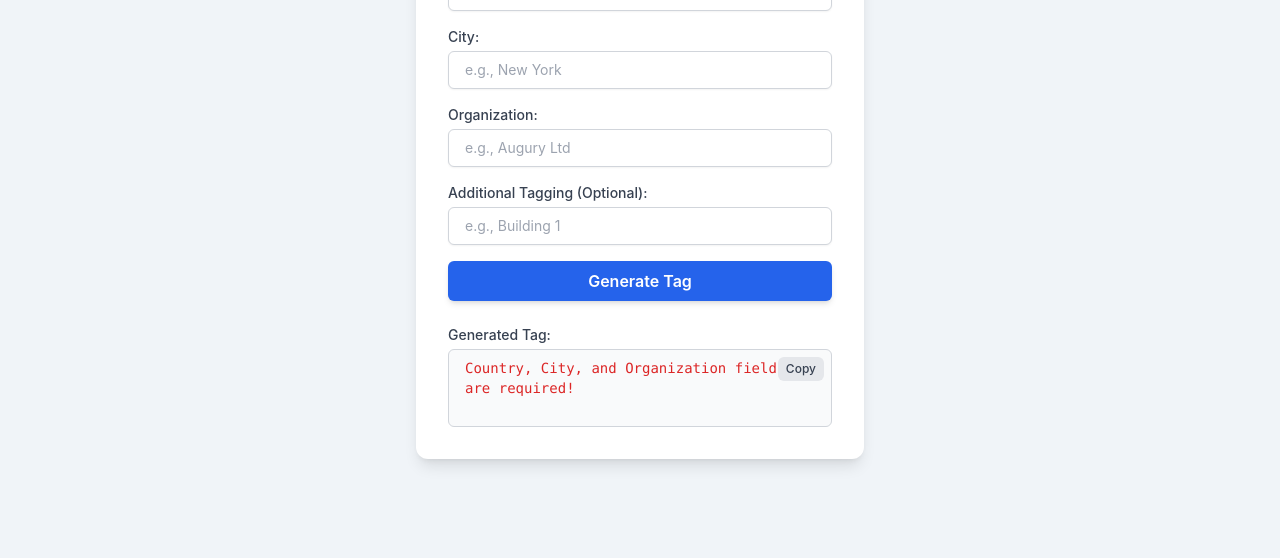
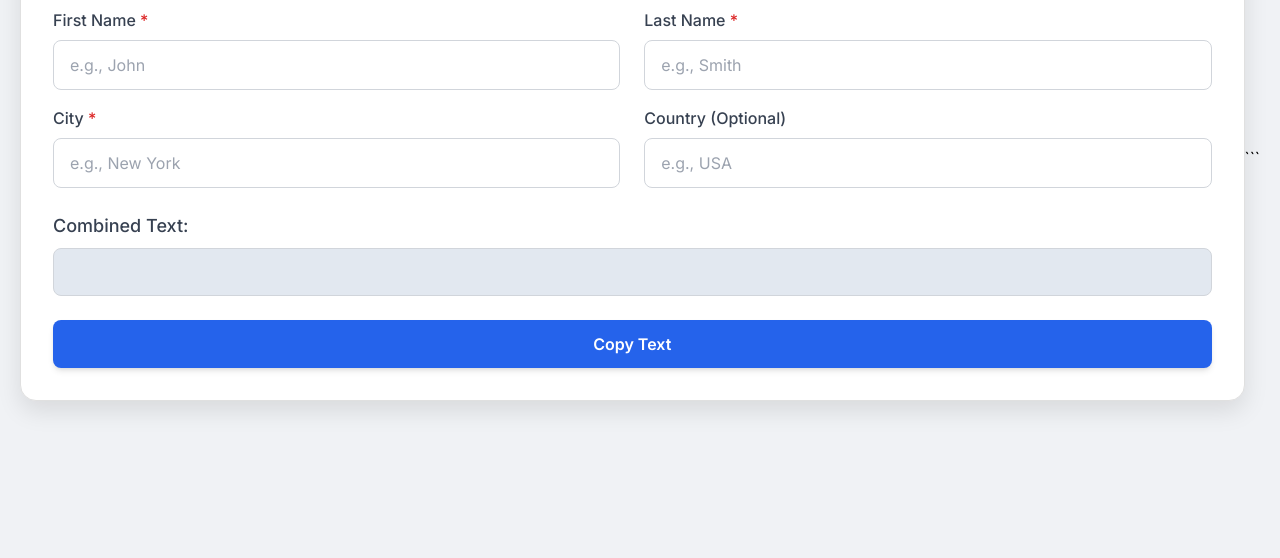
Before and after one commit to ShaiAug/Tag-Create, a plain HTML site: page index.html in a window 1280 px wide. Shown: the part 242-800 px from the top of the page. Drawn offline with nearby package versions, Linux system fonts and the light colour scheme.

Commit message:
Update index.html

````diff
--- a/index.html
+++ b/index.html
@@ -1,176 +1,175 @@
+
 <!DOCTYPE html>
-<html lang="en">
+<html lang="en" dir="ltr">
 <head>
     <meta charset="UTF-8">
     <meta name="viewport" content="width=device-width, initial-scale=1.0">
-    <title>Web Tag Generator</title>
-    <!-- Tailwind CSS CDN -->
+    <title>Text Generator</title>
     <script src="https://cdn.tailwindcss.com"></script>
+    <link href="https://fonts.googleapis.com/css2?family=Inter:wght@400;500;600;700&display=swap" rel="stylesheet">
     <style>
-        /* Custom font for a clean look */
         body {
             font-family: 'Inter', sans-serif;
-            background-color: #f0f4f8; /* Light background */
+            background-color: #f0f2f5;
+            display: flex;
+            justify-content: center;
+            align-items: center;
+            min-height: 100vh;
+            margin: 0;
+            padding: 20px;
+            box-sizing: border-box;
+        }
+        .container {
+            background-color: #ffffff;
+            padding: 32px;
+            border-radius: 16px;
+            box-shadow: 0 10px 25px rgba(0, 0, 0, 0.1);
+            max-width: 600px;
+            width: 100%;
+            border: 1px solid #e0e0e0;
+        }
+        .input-field, .output-field {
+            width: 100%;
+            padding: 12px 16px;
+            border-radius: 8px;
+            border: 1px solid #d1d5db;
+            font-size: 1rem;
+            transition: all 0.2s ease-in-out;
+            box-sizing: border-box;
+        }
+        .input-field:focus {
+            outline: none;
+            border-color: #3b82f6;
+            box-shadow: 0 0 0 3px rgba(59, 130, 246, 0.25);
+        }
+        .output-field {
+            background-color: #e2e8f0;
+            color: #4a5568;
+            word-wrap: break-word;
+            min-height: 48px;
+            display: flex;
+            align-items: center;
+            white-space: pre-wrap;
         }
     </style>
 </head>
-<body class="flex items-center justify-center min-h-screen p-4">
-    <div class="bg-white p-8 rounded-xl shadow-lg w-full max-w-md">
-        <h1 class="text-3xl font-bold text-center text-gray-800 mb-6">Web Tag Generator</h1>
+<body>
+    <div class="container flex flex-col gap-6">
+        <h1 class="text-3xl font-bold text-center text-gray-800">Uniform Text Generator</h1>
 
-        <div class="space-y-4">
-            <!-- Country Input -->
-            <div>
-                <label for="country" class="block text-sm font-medium text-gray-700 mb-1">Country (English Only):</label>
-                <input type="text" id="country" placeholder="e.g., United States"
-                       class="mt-1 block w-full px-4 py-2 border border-gray-300 rounded-md shadow-sm focus:ring-blue-500 focus:border-blue-500 sm:text-sm"
-                       required>
+        <div class="grid grid-cols-1 md:grid-cols-2 gap-x-6 gap-y-4">
+            <div class="flex flex-col gap-2">
+                <label for="firstName" class="text-gray-700 font-medium">First Name <span class="text-red-600">*</span></label>
+                <input type="text" id="firstName" class="input-field" placeholder="e.g., John">
             </div>
-
-            <!-- City Input -->
-            <div>
-                <label for="city" class="block text-sm font-medium text-gray-700 mb-1">City:</label>
-                <input type="text" id="city" placeholder="e.g., New York"
-                       class="mt-1 block w-full px-4 py-2 border border-gray-300 rounded-md shadow-sm focus:ring-blue-500 focus:border-blue-500 sm:text-sm"
-                       required>
+            <div class="flex flex-col gap-2">
+                <label for="lastName" class="text-gray-700 font-medium">Last Name <span class="text-red-600">*</span></label>
+                <input type="text" id="lastName" class="input-field" placeholder="e.g., Smith">
             </div>
-
-            <!-- Client Input -->
-            <div>
-                <label for="client" class="block text-sm font-medium text-gray-700 mb-1">Organization:</label>
-                <input type="text" id="client" placeholder="e.g., Augury Ltd"
-                       class="mt-1 block w-full px-4 py-2 border border-gray-300 rounded-md shadow-sm focus:ring-blue-500 focus:border-blue-500 sm:text-sm"
-                       required>
+            <div class="flex flex-col gap-2">
+                <label for="city" class="text-gray-700 font-medium">City <span class="text-red-600">*</span></label>
+                <input type="text" id="city" class="input-field" placeholder="e.g., New York">
             </div>
-
-            <!-- Extra Text Input (Optional) -->
-            <div>
-                <label for="extraText" class="block text-sm font-medium text-gray-700 mb-1">Additional Tagging (Optional):</label>
-                <input type="text" id="extraText" placeholder="e.g., Building 1"
-                       class="mt-1 block w-full px-4 py-2 border border-gray-300 rounded-md shadow-sm focus:ring-blue-500 focus:border-blue-500 sm:text-sm">
+            <div class="flex flex-col gap-2">
+                <label for="country" class="text-gray-700 font-medium">Country (Optional)</label>
+                <input type="text" id="country" class="input-field" placeholder="e.g., USA">
             </div>
-
-            <!-- Generate Button -->
-            <button id="generateBtn"
-                    class="w-full bg-blue-600 hover:bg-blue-700 text-white font-semibold py-2 px-4 rounded-md shadow-md transition duration-300 ease-in-out transform hover:scale-105 focus:outline-none focus:ring-2 focus:ring-blue-500 focus:ring-offset-2">
-                Generate Tag
-            </button>
         </div>
 
-        <!-- Output Area -->
-        <div class="mt-6">
-            <label for="outputTag" class="block text-sm font-medium text-gray-700 mb-1">Generated Tag:</label>
-            <div class="relative">
-                <textarea id="outputTag" rows="3" readonly
-                          class="mt-1 block w-full px-4 py-2 border border-gray-300 rounded-md bg-gray-50 text-gray-800 font-mono text-sm resize-none"
-                          placeholder="Your tag will appear here..."></textarea>
-                <button id="copyBtn"
-                        class="absolute top-2 right-2 bg-gray-200 hover:bg-gray-300 text-gray-700 text-xs font-medium py-1 px-2 rounded-md transition duration-150 ease-in-out">
-                    Copy
-                </button>
-            </div>
-            <p id="copyMessage" class="text-green-600 text-sm mt-2 hidden">Copied successfully!</p>
+        <div class="flex flex-col gap-2">
+            <label for="outputText" class="text-gray-700 font-medium text-lg">Combined Text:</label>
+            <div id="outputText" class="output-field" aria-live="polite"></div>
+        </div>
+
+        <button id="copyButton" class="bg-blue-600 hover:bg-blue-700 text-white font-semibold py-3 px-6 rounded-lg shadow-md transition duration-200 ease-in-out transform hover:scale-105 focus:outline-none focus:ring-2 focus:ring-blue-500 focus:ring-opacity-50">
+            Copy Text
+        </button>
+
+        <div id="messageBox" class="hidden bg-green-100 border border-green-400 text-green-700 px-4 py-3 rounded-md relative text-center" role="alert">
+            <span class="block sm:inline" id="messageText"></span>
         </div>
     </div>
 
     <script>
-        // Get references to DOM elements
-        const countryInput = document.getElementById('country');
-        const cityInput = document.getElementById('city');
-        const clientInput = document.getElementById('client');
-        const extraTextInput = document.getElementById('extraText');
-        const generateBtn = document.getElementById('generateBtn');
-        const outputTag = document.getElementById('outputTag');
-        const copyBtn = document.getElementById('copyBtn');
-        const copyMessage = document.getElementById('copyMessage');
+        // Get references to elements
+        const firstName = document.getElementById('firstName');
+        const lastName = document.getElementById('lastName');
+        const city = document.getElementById('city');
+        const country = document.getElementById('country');
+        const outputText = document.getElementById('outputText');
+        const copyButton = document.getElementById('copyButton');
+        const messageBox = document.getElementById('messageBox');
+        const messageText = document.getElementById('messageText');
+
+        // Array of all input fields
+        const allInputs = [firstName, lastName, city, country];
 
         /**
-         * Formats a given text string according to the rules:
-         * - Trims whitespace.
-         * - Replaces spaces with underscores if there are multiple words.
-         * @param {string} text - The input text to format.
-         * @returns {string} The formatted text.
+         * Converts input values to a single underscore-separated string.
          */
-        function formatInput(text) {
-            // Trim leading/trailing whitespace
-            text = text.trim();
-            // If the text contains spaces, replace them with underscores
-            if (text.includes(' ')) {
-                return text.replace(/\s+/g, '_'); // Replaces one or more spaces with a single underscore
-            }
-            return text; // Return as is if it's a single word or empty
+        function convertText() {
+            const parts = allInputs.map(input => input.value);
+
+            const converted = parts
+                .map(part => part.trim()) // Trim whitespace from each part
+                .filter(part => part !== '') // Filter out empty parts
+                .map(part => part.replace(/ /g, '_')) // Replace spaces with underscores
+                .join('_'); // Join the non-empty parts with an underscore
+
+            outputText.textContent = converted;
         }
 
         /**
-         * Generates the formatted tag based on user input.
+         * Displays a temporary message.
+         * @param {string} message - The message to display.
+         * @param {string} type - 'success' or 'error'.
          */
-        function generateTag() {
-            const country = countryInput.value;
-            const city = cityInput.value;
-            const client = clientInput.value;
-            const extraText = extraTextInput.value;
+        function showMessage(message, type) {
+            messageText.textContent = message;
+            messageBox.classList.remove('hidden', 'bg-green-100', 'border-green-400', 'text-green-700', 'bg-red-100', 'border-red-400', 'text-red-700');
 
-            // Validate required fields
-            if (!country || !city || !client) {
-                outputTag.value = "Country, City, and Organization fields are required!";
-                outputTag.classList.add('text-red-600');
-                return;
-            } else {
-                outputTag.classList.remove('text-red-600');
+            if (type === 'success') {
+                messageBox.classList.add('bg-green-100', 'border-green-400', 'text-green-700');
+            } else if (type === 'error') {
+                messageBox.classList.add('bg-red-100', 'border-red-400', 'text-red-700');
             }
+            messageBox.classList.remove('hidden');
 
-            // Start with the base word "Webbing"
-            let tagParts = ["Webbing"];
-
-            // Add formatted input values
-            tagParts.push(formatInput(country));
-            tagParts.push(formatInput(city));
-            tagParts.push(formatInput(client));
-
-            // Add optional extra text if provided
-            if (extraText.trim() !== '') {
-                tagParts.push(formatInput(extraText));
-            }
-
-            // Join all parts with a space to form the final tag
-            outputTag.value = tagParts.join(' ');
+            setTimeout(() => {
+                messageBox.classList.add('hidden');
+            }, 3000); // Hide after 3 seconds
         }
 
-        /**
-         * Copies the generated tag to the clipboard.
-         */
-        function copyToClipboard() {
-            outputTag.select(); // Select the text in the textarea
-            outputTag.setSelectionRange(0, 99999); // For mobile devices
+        // Add event listeners to all input fields for real-time conversion
+        allInputs.forEach(input => {
+            input.addEventListener('input', convertText);
+        });
 
-            // Use document.execCommand('copy') for clipboard operations in iframes
-            try {
-                const successful = document.execCommand('copy');
-                if (successful) {
-                    copyMessage.classList.remove('hidden');
-                    setTimeout(() => {
-                        copyMessage.classList.add('hidden');
-                    }, 2000); // Hide message after 2 seconds
-                } else {
-                    console.error('Failed to copy text.');
+        // Add event listener to the copy button
+        copyButton.addEventListener('click', () => {
+            const textToCopy = outputText.textContent;
+            if (textToCopy) {
+                const tempInput = document.createElement('textarea');
+                tempInput.value = textToCopy;
+                document.body.appendChild(tempInput);
+                tempInput.select();
+                try {
+                    document.execCommand('copy');
+                    showMessage('Text copied to clipboard!', 'success');
+                } catch (err) {
+                    console.error('Failed to copy text: ', err);
+                    showMessage('Copy failed. Please try copying manually.', 'error');
+                } finally {
+                    document.body.removeChild(tempInput);
                 }
-            } catch (err) {
-                console.error('Error copying text:', err);
+            } else {
+                showMessage('No text to copy!', 'error');
             }
-        }
+        });
 
-        // Event Listeners
-        generateBtn.addEventListener('click', generateTag);
-        copyBtn.addEventListener('click', copyToClipboard);
-
-        // Optional: Generate tag on input change for real-time feedback
-        countryInput.addEventListener('input', generateTag);
-        cityInput.addEventListener('input', generateTag);
-        clientInput.addEventListener('input', generateTag);
-        extraTextInput.addEventListener('input', generateTag);
-
-        // Initial generation if fields have default values (though they are empty here)
-        generateTag();
+        // Initialize on page load
+        document.addEventListener('DOMContentLoaded', convertText);
     </script>
 </body>
 </html>
+```
````
